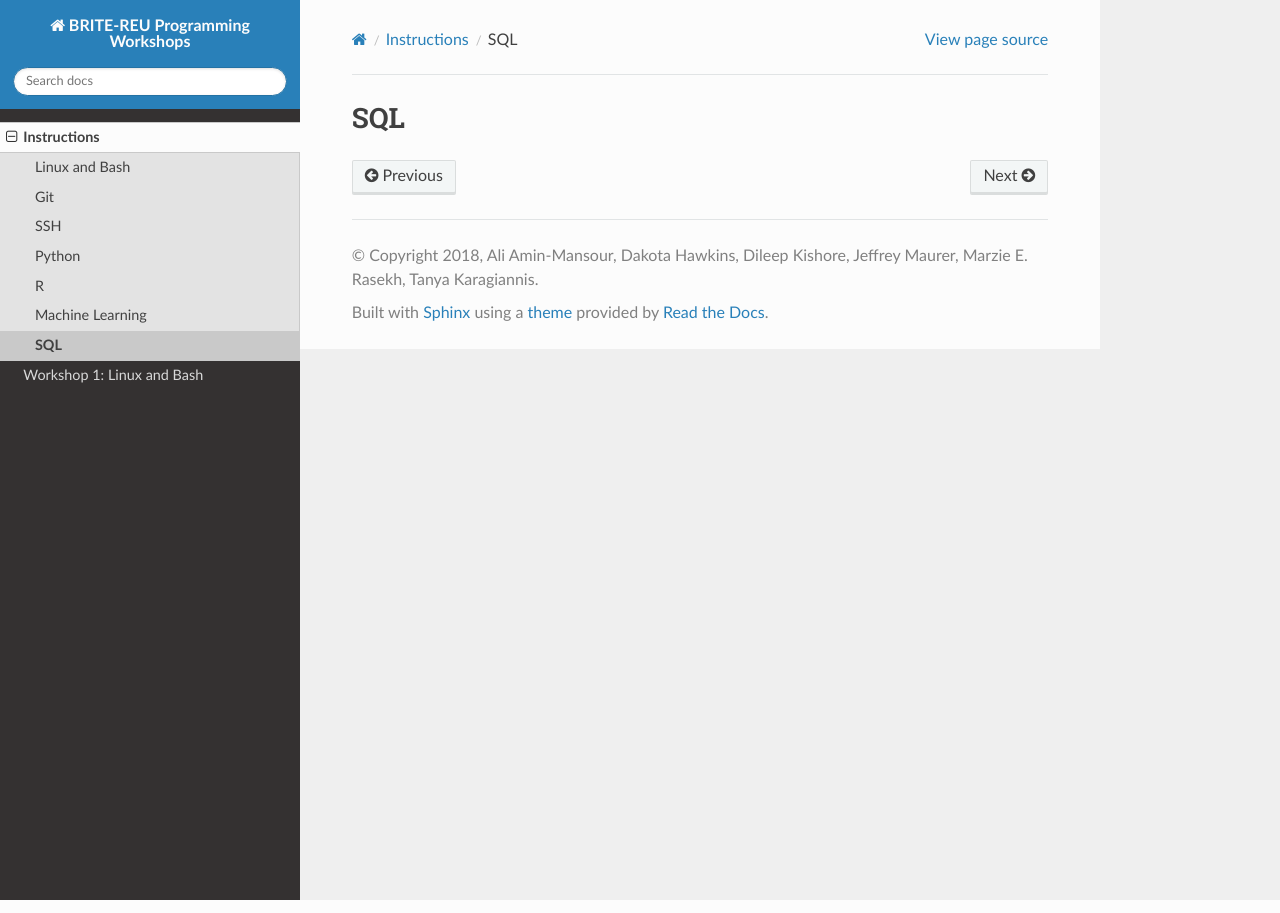
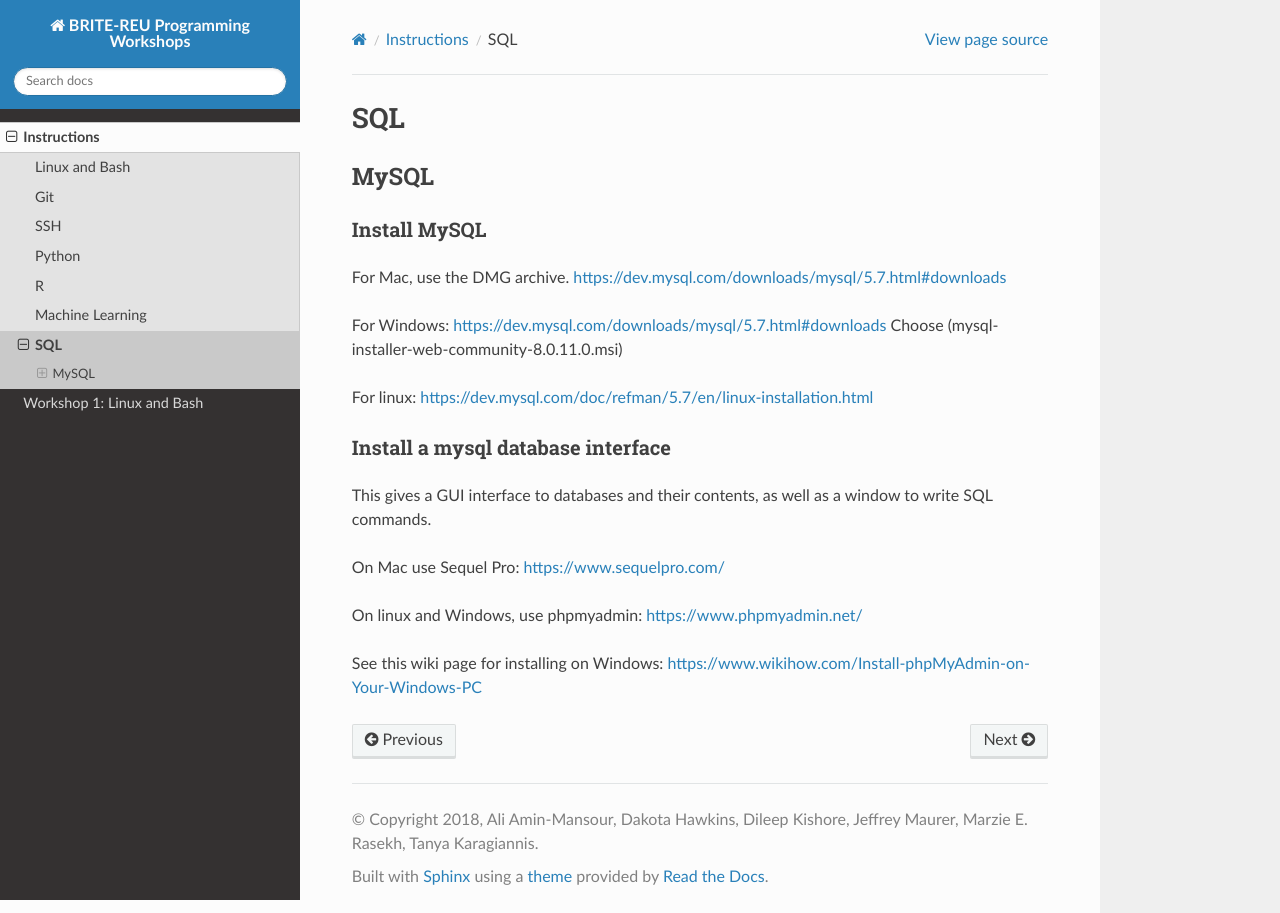
Before and after one commit to BRITE-REU/programming-workshops, a Sphinx documentation site: the page built from source/workshops/00_instructions/sql.rst, in a window 1280 px wide. Built offline with Sphinx 7.4.7 and the Read the Docs theme 2.0.0, drawn with Linux system fonts in a browser that asks for light colours.

Commit message:
Added instructions for sql

```diff
--- a/source/workshops/00_instructions/sql.rst
+++ b/source/workshops/00_instructions/sql.rst
@@ -1,2 +1,30 @@
 SQL
 ====================
+
+MySQL
+--------------------
+
+Install MySQL
+********************
+
+For Mac, use the DMG archive.
+https://dev.mysql.com/downloads/mysql/5.7.html#downloads
+
+For Windows:
+https://dev.mysql.com/downloads/mysql/5.7.html#downloads
+Choose (mysql-installer-web-community-8.0.11.0.msi)
+
+For linux:
+https://dev.mysql.com/doc/refman/5.7/en/linux-installation.html
+
+Install a mysql database interface
+****************************************
+
+This gives a GUI interface to databases and their contents, as well as a window to write SQL commands.
+
+On Mac use Sequel Pro: https://www.sequelpro.com/
+
+On linux and Windows, use phpmyadmin: https://www.phpmyadmin.net/
+
+See this wiki page for installing on Windows:
+https://www.wikihow.com/Install-phpMyAdmin-on-Your-Windows-PC
```
